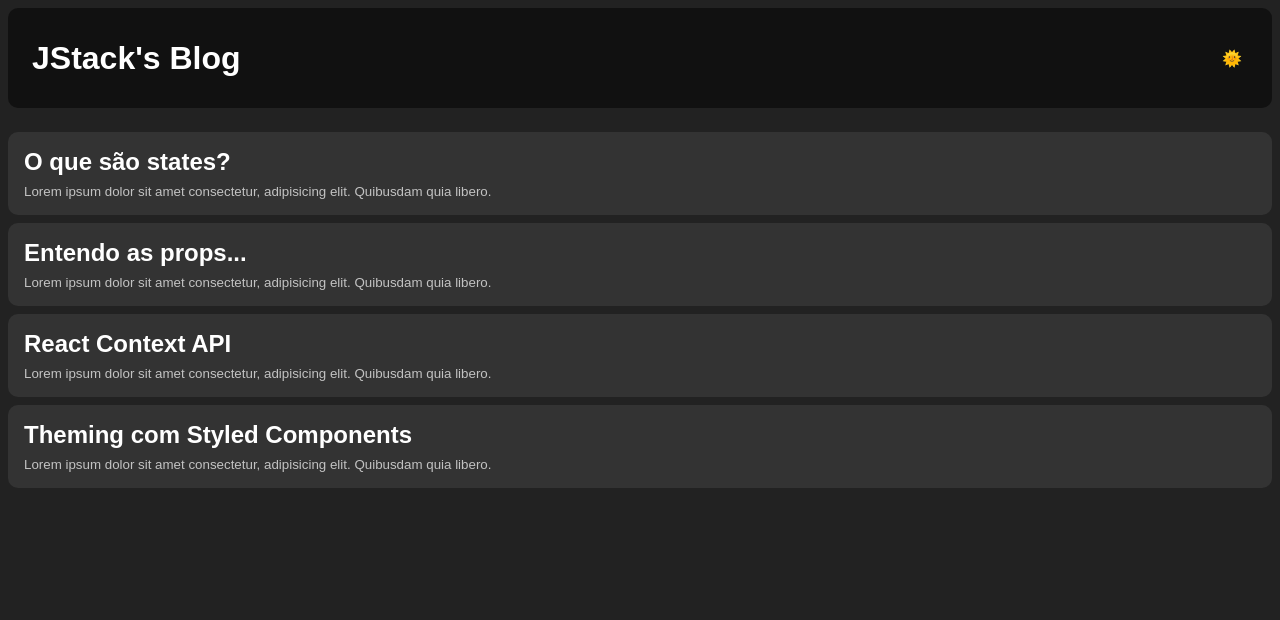
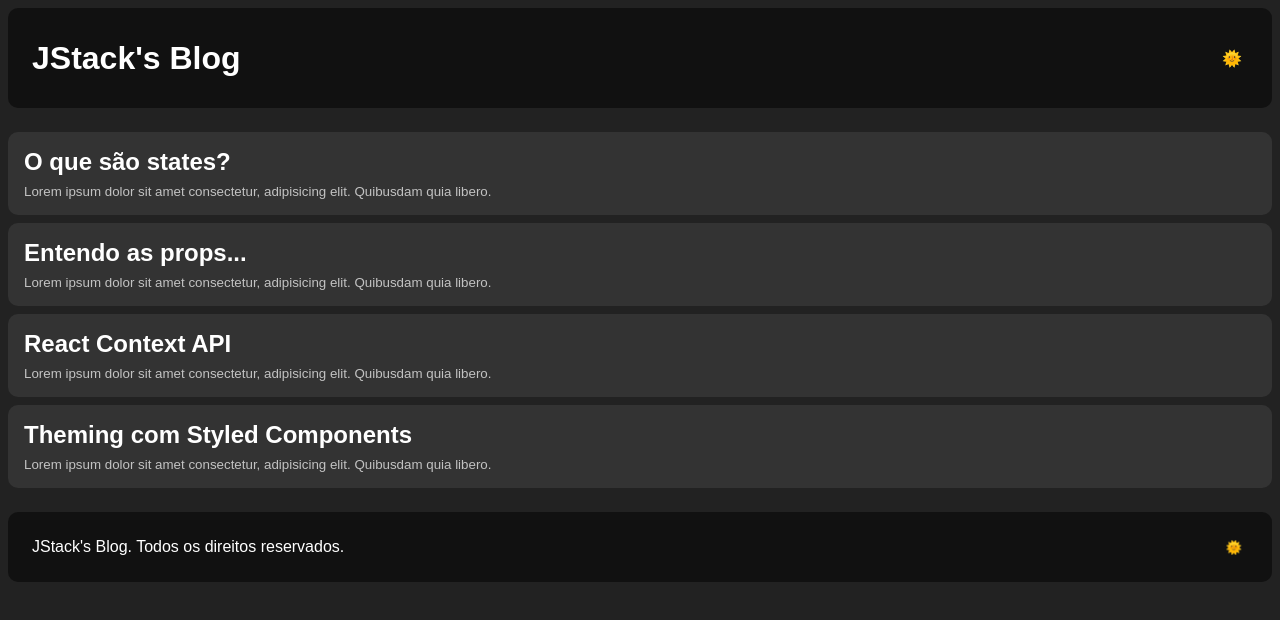
Before and after one commit to jonathatargino/styled-theming-base, a React (Vite) app: page /posts/1 in a window 1280 px wide. Shown: the top 620 px of the page. Built offline with nearby package versions, Linux system fonts and the light colour scheme.

Commit message:
Footer component created

```diff
--- a/src/App.jsx
+++ b/src/App.jsx
@@ -1,4 +1,5 @@
 import React from 'react'
+import Footer from './components/Footer'
 import Header from './components/Header'
 import PostList from './components/PostList'
 import GlobalStyle from './styles/GlobalStyle'
@@ -9,6 +10,7 @@ function App() {
       <GlobalStyle />
       <Header />
       <PostList />
+      <Footer />
     </>
   )
 }
--- /dev/null
+++ b/src/components/Footer/index.jsx
@@ -0,0 +1,13 @@
+import React from 'react'
+import { Container } from './styles'
+
+function Footer() {
+  return (
+    <Container>
+      <span>JStack's Blog. Todos os direitos reservados.</span>
+      <button type="button">🌞</button>
+    </Container>
+  )
+}
+
+export default Footer
--- /dev/null
+++ b/src/components/Footer/styles.jsx
@@ -0,0 +1,18 @@
+import styled from "styled-components";
+
+export const Container = styled.footer`
+  background: #111;
+  height: 70px;
+  display: flex;
+  align-items: center;
+  padding: 0 24px;
+  border-radius: 10px;
+  justify-content: space-between;
+  margin-top: 24px;
+
+  button {
+    cursor: pointer;
+    background: transparent;
+    border: none;
+  }
+`
```
